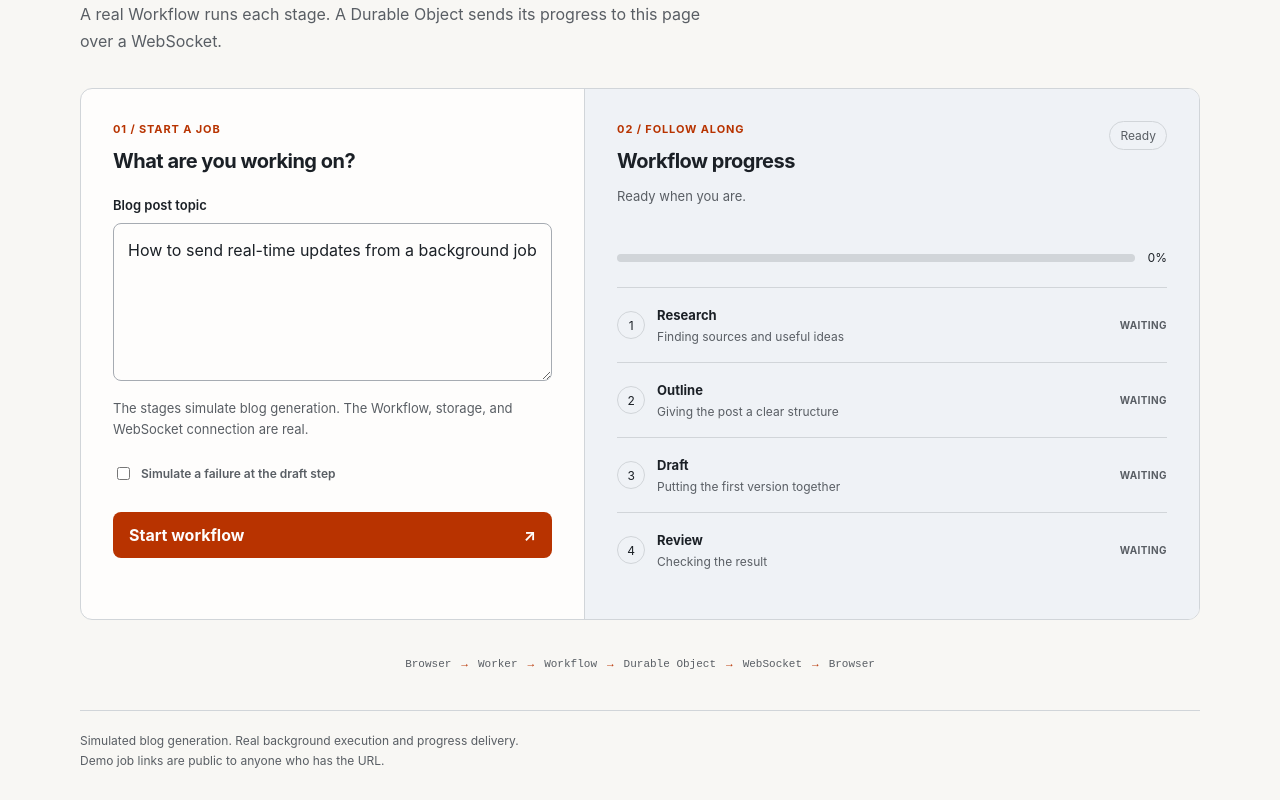
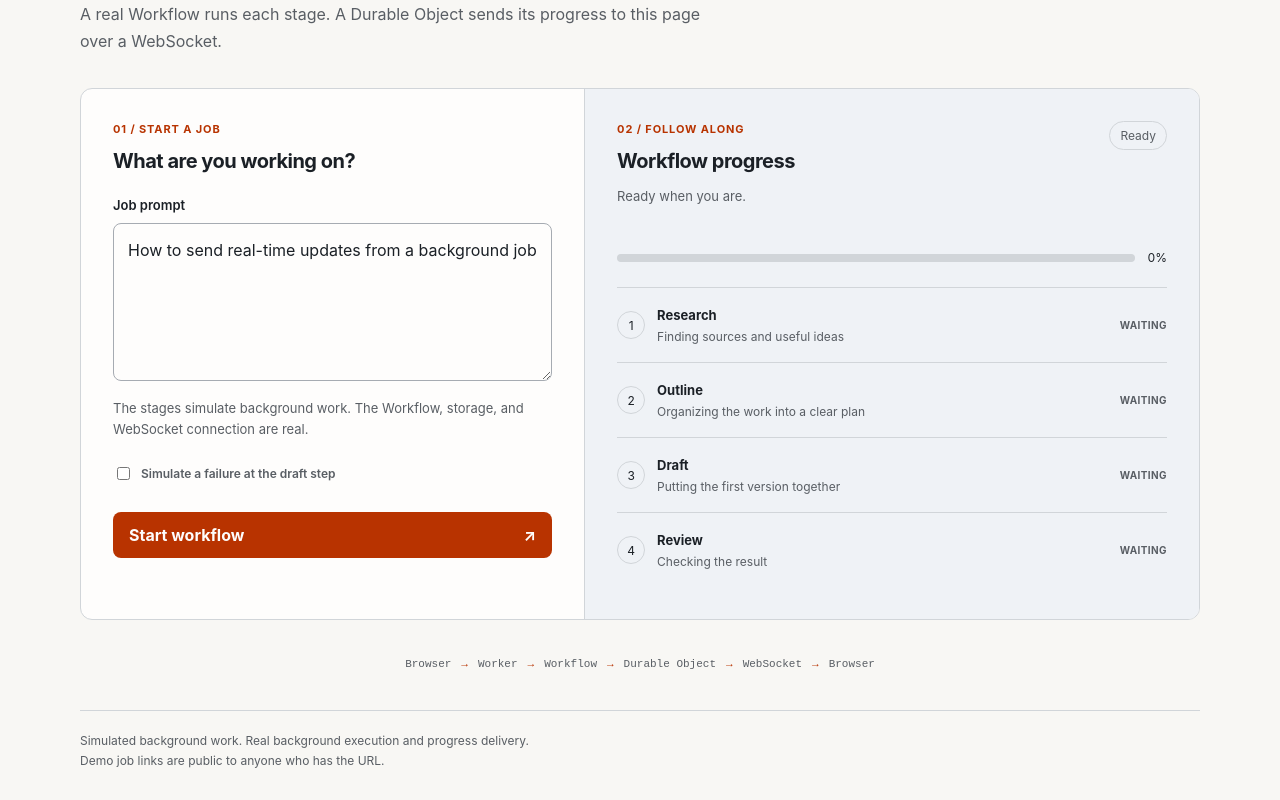
Before and after one commit to jamesqquick/realtime-workflows-demo, a React (Vite) app: page / in a window 1280 px wide. Shown: the part 287-1087 px from the top of the page. Built offline with nearby package versions, Linux system fonts and the light colour scheme.

Commit message:
refactor: generalize workflow identifiers and labels

```diff
--- a/app/App.tsx
+++ b/app/App.tsx
@@ -113,7 +113,7 @@ export function App() {
             <p className="eyebrow">01 / Start a job</p>
             <h2 id="job-heading">What are you working on?</h2>
             <form onSubmit={startJob}>
-              <label htmlFor="prompt">Blog post topic</label>
+              <label htmlFor="prompt">Job prompt</label>
               <textarea
                 id="prompt"
                 value={progress?.prompt ?? prompt}
@@ -124,7 +124,7 @@ export function App() {
                 required
               />
               <p className="hint">
-                The stages simulate blog generation. The Workflow, storage, and
+                The stages simulate background work. The Workflow, storage, and
                 WebSocket connection are real.
               </p>
               <label className="failure-option">
@@ -218,7 +218,7 @@ export function App() {
         </p>
       </main>
       <footer>
-        Simulated blog generation. Real background execution and progress
+        Simulated background work. Real background execution and progress
         delivery.
         <br />
         Demo job links are public to anyone who has the URL.
--- a/src/index.ts
+++ b/src/index.ts
@@ -5,7 +5,7 @@ import {
   validateJobId,
 } from "./validation";
 
-export { BlogWorkflow } from "./blog-workflow";
+export { JobWorkflow } from "./job-workflow";
 export { ProgressRoom } from "./progress-room";
 
 export default {
@@ -33,7 +33,7 @@ export default {
           message: "Your job is starting.",
         };
         await room.update(initial);
-        await env.BLOG_WORKFLOW.create({ id: jobId, params });
+        await env.JOB_WORKFLOW.create({ id: jobId, params });
         return Response.json({ jobId }, { status: 202 });
       }
       if (url.pathname === "/api/progress") {
@@ -45,7 +45,7 @@ export default {
         const progress = await env.PROGRESS_ROOM.getByName(jobId).getLatest();
         if (!progress)
           return Response.json({ error: "Job not found." }, { status: 404 });
-        const instance = await env.BLOG_WORKFLOW.get(jobId);
+        const instance = await env.JOB_WORKFLOW.get(jobId);
         const status = await instance.status();
         return Response.json(
           { jobId, status: status.status, progress },
--- a/src/blog-workflow.ts
+++ b/src/job-workflow.ts
@@ -12,7 +12,7 @@ class DemoStageError extends NonRetryableError {
   }
 }
 
-export class BlogWorkflow extends WorkflowEntrypoint<Env, JobParams> {
+export class JobWorkflow extends WorkflowEntrypoint<Env, JobParams> {
   async run(event: WorkflowEvent<JobParams>, step: WorkflowStep) {
     const room = this.env.PROGRESS_ROOM.getByName(event.instanceId);
     const base = { jobId: event.instanceId, prompt: event.payload.prompt };
@@ -34,7 +34,7 @@ export class BlogWorkflow extends WorkflowEntrypoint<Env, JobParams> {
         await step.do(`run ${stage.id}`, async () => {
           if (stage.id === "draft" && event.payload.failAtDraft)
             throw new DemoStageError();
-          return { stage: stage.id, topic: event.payload.prompt };
+          return { stage: stage.id, prompt: event.payload.prompt };
         });
       }
       await step.do("publish completion", async () => {
--- a/src/progress.ts
+++ b/src/progress.ts
@@ -7,7 +7,7 @@ export const stages = [
   {
     id: "outline",
     name: "Outline",
-    message: "Giving the post a clear structure",
+    message: "Organizing the work into a clear plan",
   },
   { id: "draft", name: "Draft", message: "Putting the first version together" },
   { id: "review", name: "Review", message: "Checking the result" },
```
Also changed, not shown: cloudflare.config.ts (+4 -4 lines), tests/browser.mjs (+3 -3 lines), 1 other file (tests, documents, lock files or other folders).
